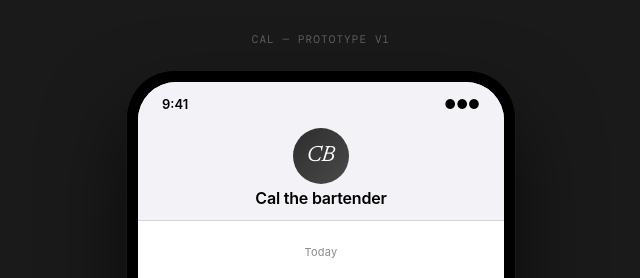
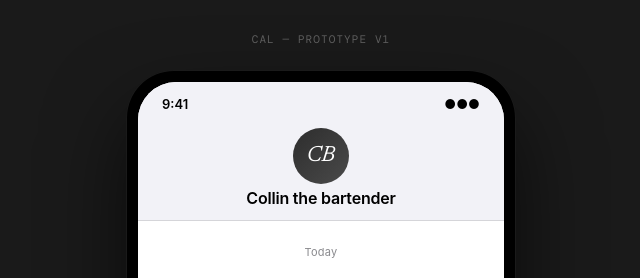
Before and after one commit to stephenoster/cal-bartender, a website: page public/index.html in a window 1280 px wide. Shown: the top 278 px of the page, 319-959 px from the left. Drawn offline with nearby package versions, Linux system fonts and the light colour scheme.

Commit message:
Update index.html

```diff
--- a/public/index.html
+++ b/public/index.html
@@ -246,7 +246,7 @@
 
     <div class="header">
       <div class="contact-avatar">CB</div>
-      <div class="contact-name">Cal the bartender</div>
+      <div class="contact-name">Collin the bartender</div>
     </div>
 
     <div class="messages-area" id="messagesArea">
```
